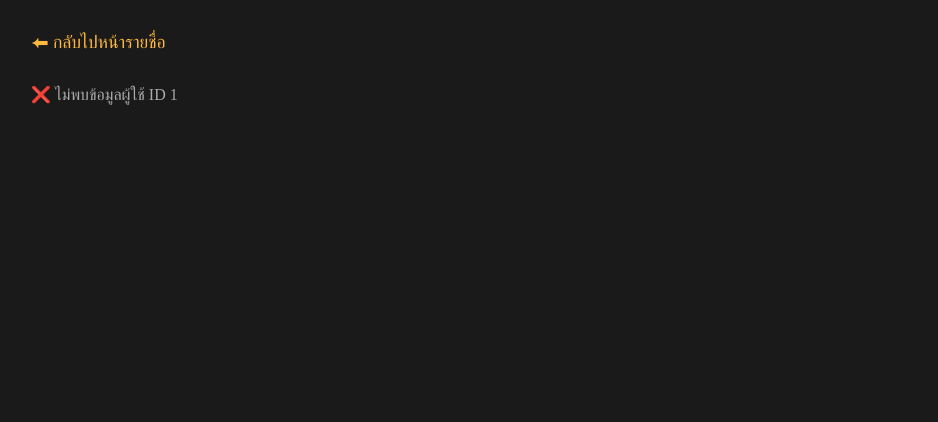
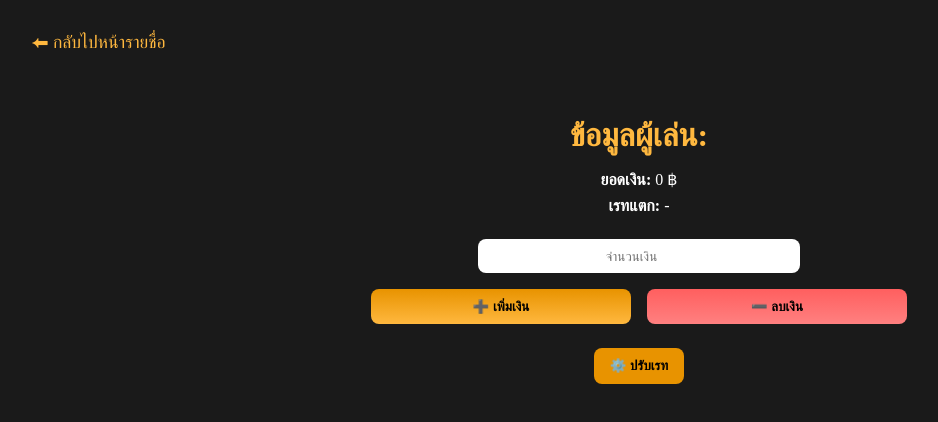
Before and after one commit to SaiMaiNow/Caroo888, a React (Create React App) app: page /admin/user/1 in a window 1280 px wide. Shown: the top 422 px of the page, without its empty margins (1-939 px from the left). Built offline with nearby package versions, Linux system fonts and the light colour scheme; a web font is replaced by a local one.

Commit message:
Refactor Admin and UserDetailPage components: update user handling and UI improvements

```diff
--- a/src/component/Admin/index.js
+++ b/src/component/Admin/index.js
@@ -5,22 +5,13 @@ import { fetchUser } from '../../features/user/userSlice'
 import { useNavigate } from 'react-router-dom'
 import { useDispatch, useSelector } from 'react-redux'
 
-
 function Admin({ className }) {
-  const [currentPage, setCurrentPage] = useState(1);
-  const usersPerPage = 10;
   const navigate = useNavigate()
   const dispatch = useDispatch()
   const user = useSelector((state) => state.user)
 
-  // Mock users
-  const users = [
 
-  ];
-
-  // if(user.role !== "admin"){
-  //   navigate('/')
-  // }
+  const [users, setUsers] = useState([]);
 
   console.log(user)
   console.log(user.role)
@@ -44,7 +35,7 @@ function Admin({ className }) {
 
   useEffect(() => {
     if (user && user.isDataLoaded) {
-      users.push(user)
+      setUsers([user])
       console.log(users)
     }
   }, [user, user.isDataLoaded])
@@ -65,14 +56,14 @@ function Admin({ className }) {
           </tr>
         </thead>
         <tbody>
-          {users.forEach((value) => (
+          {users.map((value) => (
             <tr key={value.id}>
               <td>{value.id}</td>
-              <td>{value.name}</td>
-              <td>{value.balance.toLocaleString()}</td>
-              <td>{value.rate}</td>
+              <td>{value.firstname} {value.lastname}</td>
+              <td>{value.balance}</td>
+              <td>{value.lucknumber}</td>
+
               <td>
-
                 <Link
                   to={`/admin/user/${value.id}`}
                   state={{ user }}
@@ -85,27 +76,6 @@ function Admin({ className }) {
           ))}
         </tbody>
       </table>
-
-      {/* Pagination */}
-      {/* <div className="pagination">
-        <button
-          disabled={currentPage === 1}
-          onClick={() => setCurrentPage((p) => p - 1)}
-        >
-          ◀ ก่อนหน้า
-        </button>
-
-        <span>
-          หน้า {currentPage} / {totalPages}
-        </span>
-
-        <button
-          disabled={currentPage === totalPages}
-          onClick={() => setCurrentPage((p) => p + 1)}
-        >
-          ถัดไป ▶
-        </button>
-      </div> */}
     </div>
   );
 }
--- a/src/component/UserDetailPage/index.js
+++ b/src/component/UserDetailPage/index.js
@@ -1,47 +1,28 @@
 import React, { useState } from "react";
 import styled from "styled-components";
-import { useLocation, Link, useParams } from "react-router-dom";
+import { useDispatch, useSelector } from "react-redux";
+import { Link } from "react-router-dom";
+import { addBalance, subtractBalance } from "../../features/user/userSlice";
 
 function UserDetailPage({ className }) {
-  const { state } = useLocation();
-  const { id } = useParams();
-  const [user, setUser] = useState(state?.user || null);
+
+  const dispatch = useDispatch();
+  const user = useSelector((state) => state.user);
   const [amount, setAmount] = useState("");
   const [showRateDropdown, setShowRateDropdown] = useState(false);
   const rateOptions = ["60%", "70%", "80%", "90%", "100%"];
 
-  if (!user)
-    return (
-      <div className={className}>
-        <Link to="/admin" className="back-btn">
-          ⬅ กลับไปหน้ารายชื่อ
-        </Link>
-        <p style={{ color: "#aaa" }}>❌ ไม่พบข้อมูลผู้ใช้ ID {id}</p>
-      </div>
-    );
-
   const handleAddMoney = () => {
     if (!amount) return alert("กรุณากรอกจำนวนเงิน");
-    setUser((prev) => ({
-      ...prev,
-      balance: prev.balance + Number(amount),
-    }));
+    dispatch(addBalance({ amount: Number(amount) }));
     setAmount("");
   };
 
   const handleSubtractMoney = () => {
     if (!amount) return alert("กรุณากรอกจำนวนเงิน");
     if (user.balance < Number(amount)) return alert("❌ ยอดเงินไม่พอ");
-    setUser((prev) => ({
-      ...prev,
-      balance: prev.balance - Number(amount),
-    }));
+    dispatch(subtractBalance({ amount: Number(amount) }));
     setAmount("");
-  };
-
-  const handleSelectRate = (rate) => {
-    setUser((prev) => ({ ...prev, rate }));
-    setShowRateDropdown(false);
   };
 
   return (
@@ -51,15 +32,17 @@ function UserDetailPage({ className }) {
       </Link>
 
       <div className="user-card">
-        <h1>ข้อมูลผู้เล่น: {user.name}</h1>
+        <h1>
+          ข้อมูลผู้เล่น: {user.firstname} {user.lastname}
+        </h1>
         <p>
-          <strong>ยอดเงิน:</strong> {user.balance.toLocaleString()} ฿
+          <strong>ยอดเงิน:</strong>{" "}
+          {user.balance ? user.balance : 0} ฿
         </p>
         <p>
-          <strong>เรทแตก:</strong> {user.rate}
+          <strong>เรทแตก:</strong> {user.lucknumber ?? "-"}
         </p>
 
-        {/* ✅ ส่วนควบคุมยอดเงิน */}
         <div className="money-control">
           <input
             type="number"
@@ -73,7 +56,6 @@ function UserDetailPage({ className }) {
           </div>
         </div>
 
-        {/* ✅ ส่วนปรับเรท */}
         <div className="rate-control">
           <button onClick={() => setShowRateDropdown(!showRateDropdown)}>
             ⚙️ ปรับเรท
@@ -81,9 +63,7 @@ function UserDetailPage({ className }) {
           {showRateDropdown && (
             <div className="rate-dropdown">
               {rateOptions.map((rate) => (
-                <button key={rate} onClick={() => handleSelectRate(rate)}>
-                  {rate}
-                </button>
+                <button key={rate}>{rate}</button>
               ))}
             </div>
           )}
@@ -125,7 +105,6 @@ export default styled(UserDetailPage)`
       margin-bottom: 0.5rem;
     }
 
-    /* ✅ กล่องควบคุมเงิน */
     .money-control {
       margin-top: 1.5rem;
 
```
